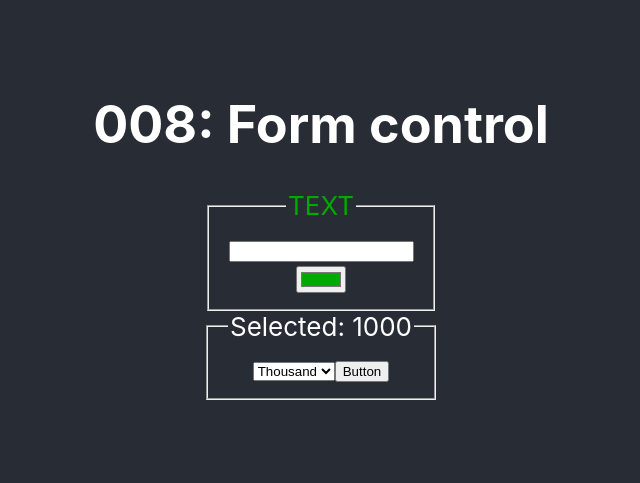
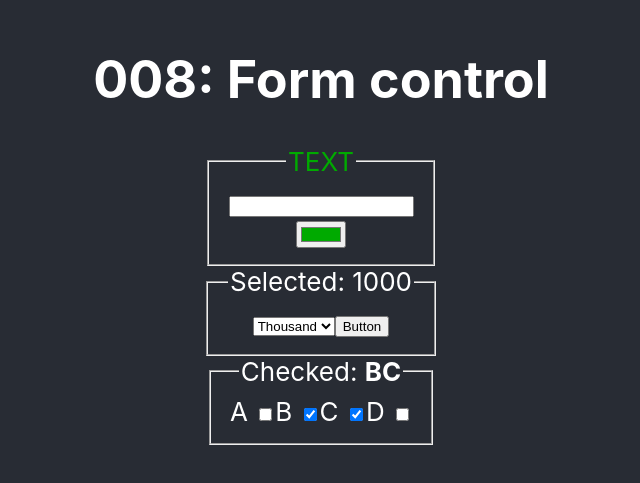
Before and after one commit to marinkus/22-delfinai, a React (Create React App) app in the folder r1/: page / in a window 1280 px wide. Shown: the part 171-654 px from the top of the page, without its empty margins (319-959 px from the left). Built offline with nearby package versions, Linux system fonts and the light colour scheme.

Commit message:
checkbox

```diff
--- a/r1/src/App.jsx
+++ b/r1/src/App.jsx
@@ -1,4 +1,5 @@
 import './App.css';
+import Checkbox from './Components/008/Checkbox';
 import Select from './Components/008/Select';
 import Text from './Components/008/Text';
 
@@ -12,6 +13,7 @@
         <h1>008: Form control</h1>
         <Text></Text>
         <Select></Select>
+        <Checkbox></Checkbox>
       </header>
     </div>
   );
--- /dev/null
+++ b/r1/src/Components/008/Checkbox.jsx
@@ -0,0 +1,43 @@
+import { useEffect } from "react";
+import { useState } from "react";
+
+
+
+function Checkbox() {
+
+    const [checkbox, setCheckbox] = useState({A: false, B: true, C:true, D:false});
+
+    const [checked, setChecked] = useState(['B', 'C']);
+
+    const handleInput = e => {
+        setCheckbox(c => ({...c, [e.target.value] : !c[e.target.value]}));
+        };
+
+
+    useEffect(() => {
+        const box = [];
+        for (const b in checkbox) {
+            if (checkbox[b]) {
+                box.push(b);
+            }
+        }
+        setChecked(box);
+    }, [checkbox])
+
+    return (
+        <>
+        <fieldset>
+            <legend>Checked: {
+                    checked.map(b => <b key={b}>{b}</b>)
+                }
+            </legend>
+            A <input type='checkbox' value='A' checked={checkbox.A} onChange={handleInput}></input>
+            B <input type='checkbox' value='B' checked={checkbox.B} onChange={handleInput}></input>
+            C <input type='checkbox' value='C' checked={checkbox.C} onChange={handleInput}></input>
+            D <input type='checkbox' value='D' checked={checkbox.D} onChange={handleInput}></input>
+        </fieldset>
+        </>
+    )
+};
+
+export default Checkbox;
```
